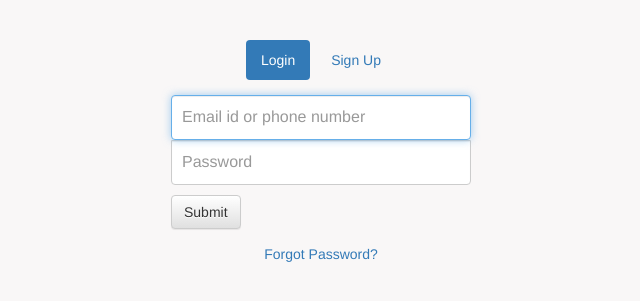
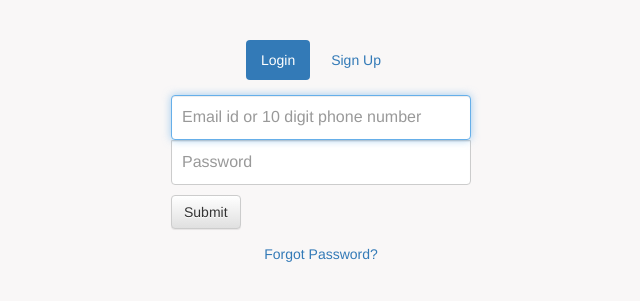
Before and after one commit to anshulgarg19/discuss, a CodeIgniter app: page /solr/ in a window 1280 px wide. Shown: the top 301 px of the page, without its empty margins (319-959 px from the left). Run offline with CodeIgniter, Linux system fonts and the light colour scheme.

Commit message:
Modified placeholder text for input fields

```diff
--- a/application/views/home_page.php
+++ b/application/views/home_page.php
@@ -30,7 +30,7 @@ defined('BASEPATH') OR exit('No direct script access allowed');
 						<label class="sr-only" autofocus for="first_name">First Name </label><input placeholder="Firstname" class="form-control" type="text" name="fname" id="first_name">
 						<div id="error-first-name" class="error-div"></div>
 						<label class="sr-only" for="last_name">Last Name </label><input placeholder="Lastname" class="form-control" type="text" name="lname" id="last_name">
-						<label class="sr-only" for="phone_num">Phone Num </label><input placeholder="phone number" class="form-control" type="text" name="pnum" id="phone_num">
+						<label class="sr-only" for="phone_num">Phone Num </label><input placeholder="phone number(10 digits)" class="form-control" type="text" name="pnum" id="phone_num">
 						<div id="error-pnum" class="error-div"></div>
 						<label class="sr-only" for="register_email">Email</label><input placeholder="email address" class="form-control" type="text" name="email" id="register_email">
 						<div id="error-register_email" class="error-div"></div>
@@ -45,7 +45,7 @@ defined('BASEPATH') OR exit('No direct script access allowed');
 				</div>
 				<div role="tabpanel" class="tab-pane active" id="login">
 					<form class="form-signin">
-						<label class="sr-only" for="login_email">E-mail id or phone number</label><input placeholder="Email id or phone number" class="form-control" type="text" name="email" id="login_email" required autofocus>
+						<label class="sr-only" for="login_email">E-mail id or phone number</label><input placeholder="Email id or 10 digit phone number" class="form-control" type="text" name="email" id="login_email" required autofocus>
 						<div id="error-login_email"></div>
 						<label class="sr-only" for="login_password">Password </label><input required placeholder="Password" class="form-control" type="password" name="password" id="login_password">
 						<button type="button" class="btn btn-default" id="login_submit">Submit</button>
```
